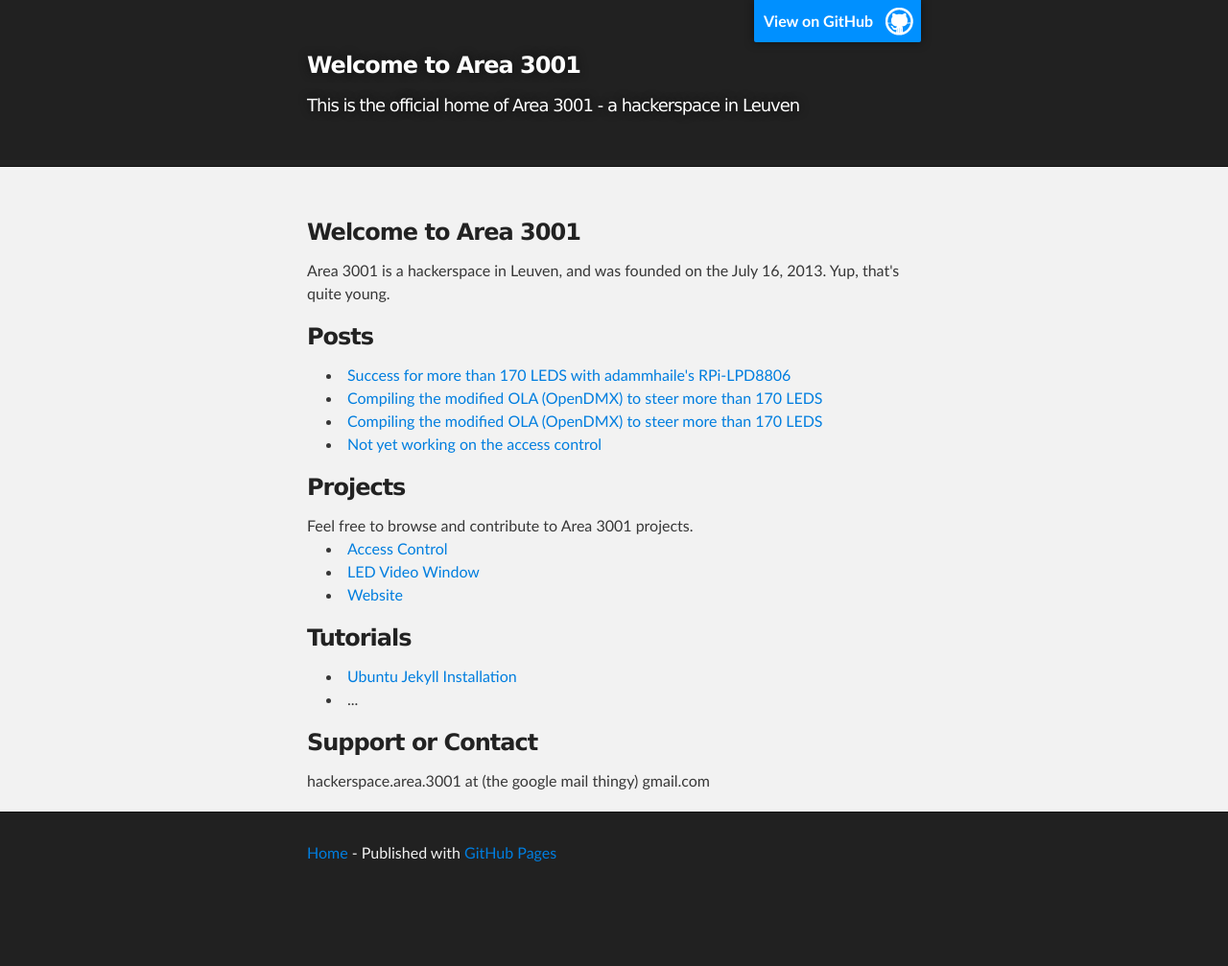
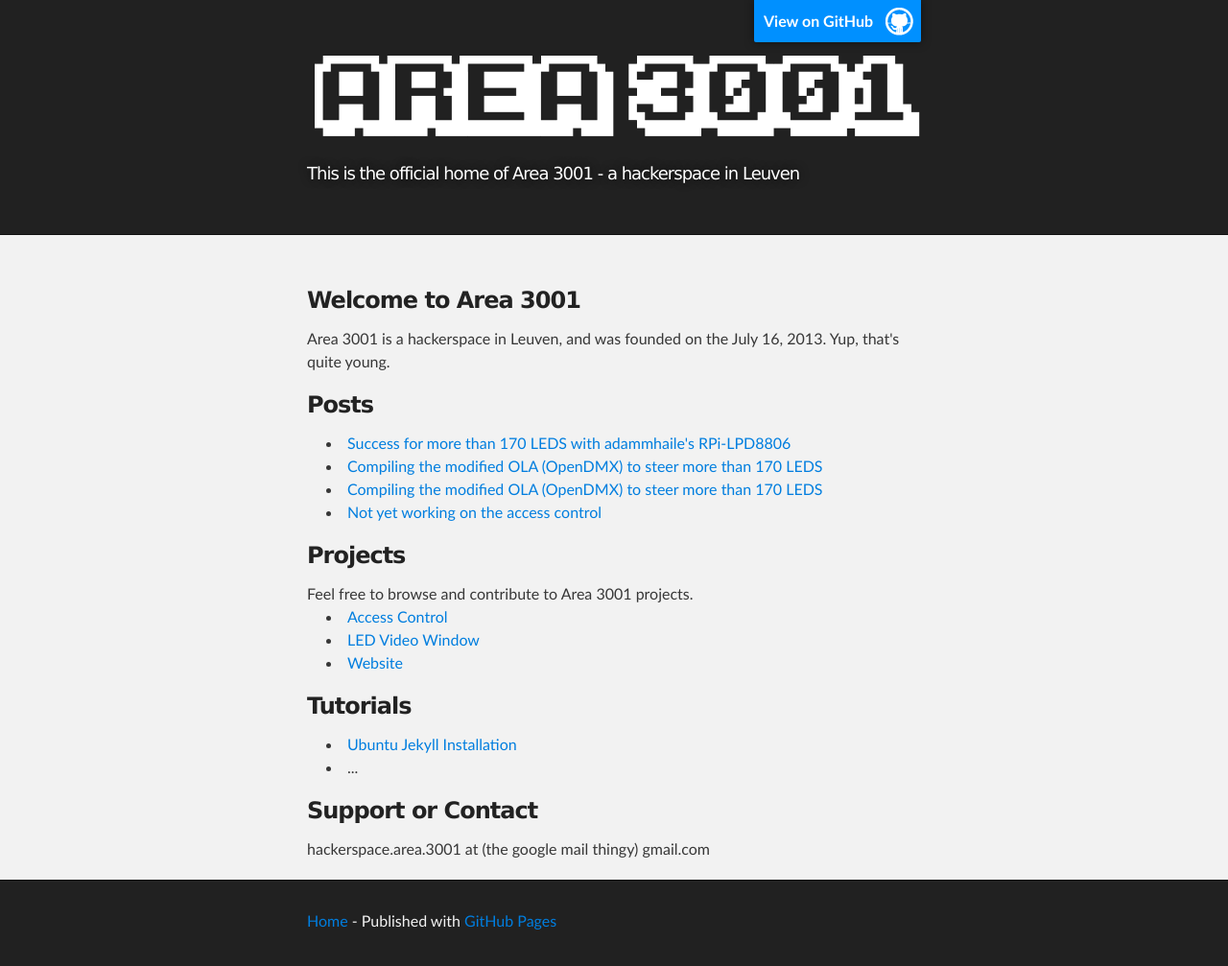
Before and after one commit to area3001/area3001.github.io, a Jekyll site: the page built from index.html, in a window 1280 px wide. Shown: the whole page at 96% size. Built offline with Jekyll 4.4.1, drawn with Linux system fonts in a browser that asks for light colours; Markdown is read by kramdown in place of the engine named in the settings; before the commit the page ends 936 px from its top, so only the background shows below that.

Commit message:
show logo when page.logo variable is available

```diff
--- a/_layouts/default.html
+++ b/_layouts/default.html
@@ -32,10 +32,10 @@
     <div id="header_wrap" class="outer">
       <header class="inner">
 	<a id="forkme_banner" href="https://github.com/area3001">View on GitHub</a>
-	{% if page.logo == 'true' %}
-	  <img id="img_header" src="../images/logo_header.png" alt="Area 3001 Logo" width="200">
+	{% if page.logo %}
+	<img id="img_header" src="../images/logo_header.png" alt="Area 3001 Logo" width="200">
 	{% else %}
-	  <h1 id="project_title">{{ page.title }}</h1>
+	<h1 id="project_title">{{ page.title }}</h1>
 	{% endif %}
 	<h2 id="project_tagline">{{ page.description }} </h2>
       </header>
```
